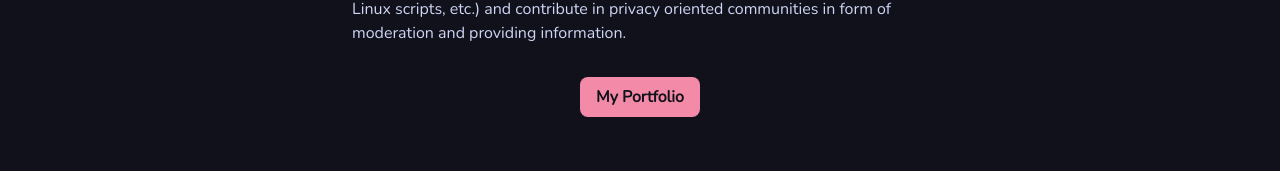
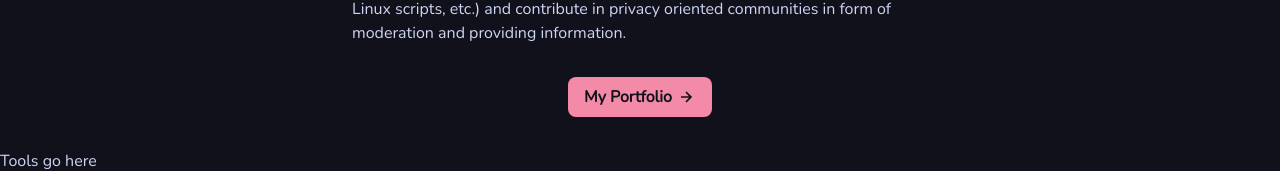
Before and after one commit to originlimit/originlimit, a React (Create React App) app: page / in a window 1280 px wide. Shown: the part 407-578 px from the top of the page. Built offline with nearby package versions, Linux system fonts and the light colour scheme.

Commit message:
removed test height

```diff
--- a/src/components/AboutMe.js
+++ b/src/components/AboutMe.js
@@ -1,14 +1,15 @@
 import React from 'react'
+import { BiRightArrowAlt } from 'react-icons/bi'
 
 const AboutMe = () => {
   return (
     <div className='flex flex-col items-center'>
-    <div className='text-textBase h-screen w-full max-w-xl'>
+    <div className='text-textBase w-full max-w-xl'>
       <h2 className='flex text-lg font-bold text-left underline decoration-2 decoration-blue underline-offset-8 my-4'>Bio</h2>
       <p className='text-textBase'>I am curently a computer science student. I like to expand my skills and learn new things. I also like to design UIs and work with Linux machines to make them look and function better. My interests range from software to philosophy — I am interested in the privacy and security of the applications we use in our day-to-day.</p>
       <p className='text-textBase'>Most of my free time involves studying various subjects related to computer science or its subfields. I also work on several unreleased projects (mobile apps, Linux scripts, etc.) and contribute in privacy oriented communities in form of moderation and providing information.</p>
       <div className='flex justify-center'>
-        <button className='bg-red text-crust py-2 px-4 m-8 rounded-lg font-bold'>My Portfolio</button>
+        <button className='flex bg-red text-crust py-2 px-4 m-8 rounded-lg font-bold hover:bg-blue'>My Portfolio<BiRightArrowAlt className='text-2xl pl-1'/></button>
       </div>
     </div>
     </div>
```
